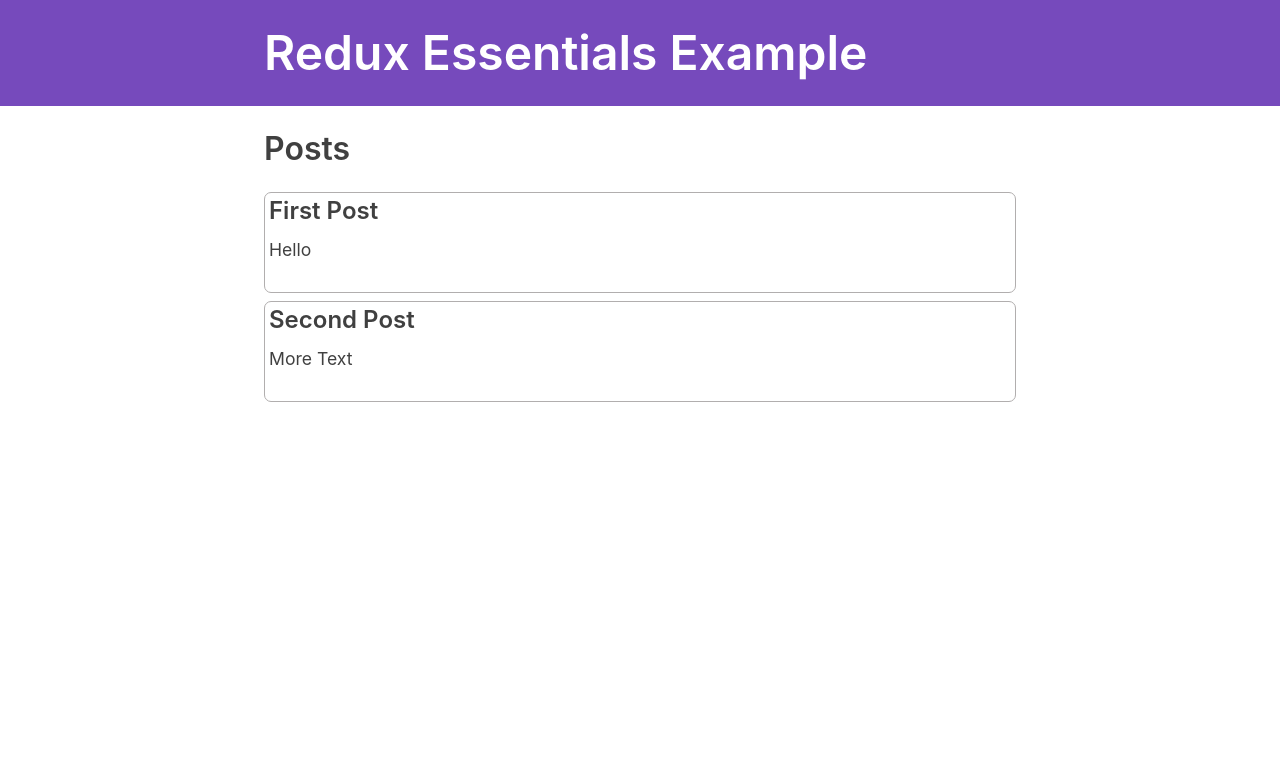
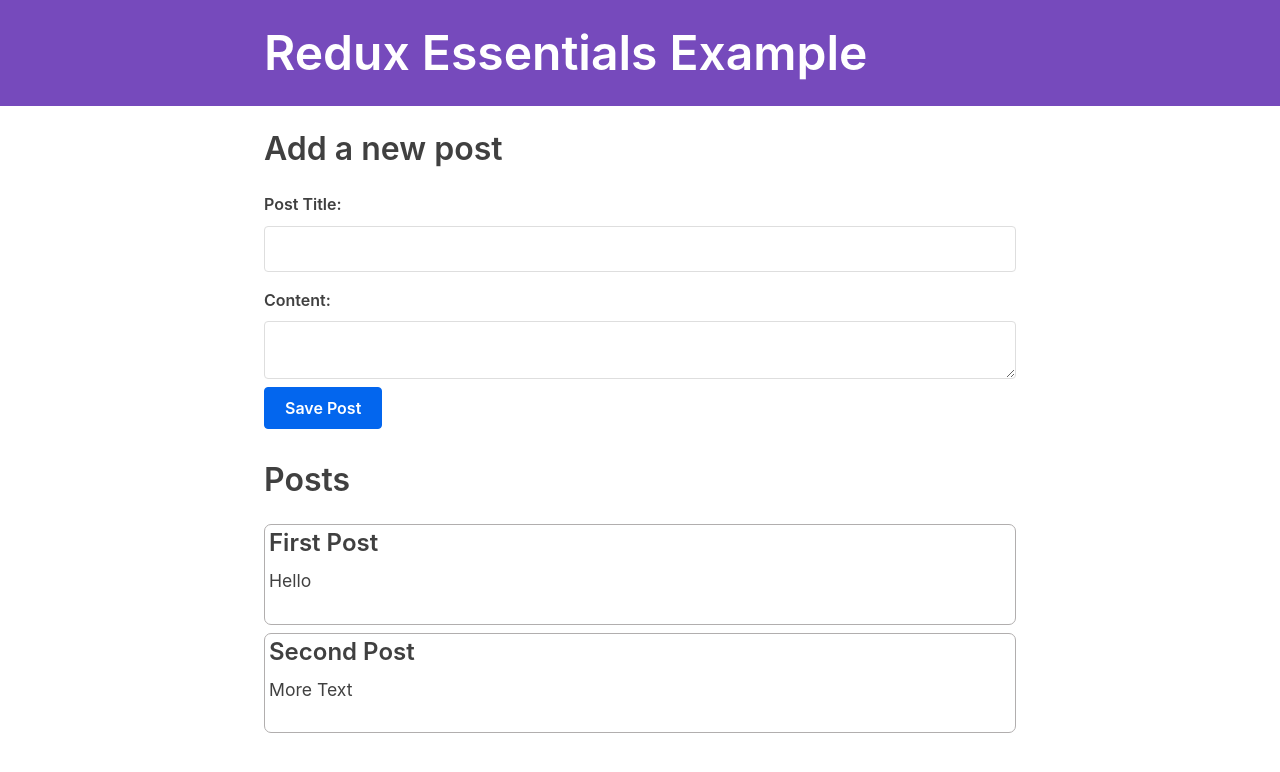
Before and after one commit to NajeebArif/redux-toolkit-gs, a React (Create React App) app: page / in a window 1280 px wide. Shown: the top 772 px of the page. Built offline with nearby package versions, Linux system fonts and the light colour scheme; what @mswjs/data, mock-socket, txtgen would draw is missing.

Commit message:
Add new Posts

```diff
--- a/src/App.js
+++ b/src/App.js
@@ -8,6 +8,7 @@
 
 import { Navbar } from './app/Navbar'
 import PostsList from './features/posts/PostsList'
+import { AddPostForm } from './features/posts/AddPostForm'
 
 function App() {
   return (
@@ -20,6 +21,7 @@
             path="/"
             render={() => (
               <>
+                <AddPostForm />
                 <PostsList />
               </>
             )}
--- /dev/null
+++ b/src/features/posts/AddPostForm.js
@@ -0,0 +1,47 @@
+import React, {useState} from 'react'
+import { postAdded } from './postsSlice';
+import { useDispatch } from 'react-redux';
+import { nanoid } from '@reduxjs/toolkit';
+
+export const AddPostForm = () => {
+
+    const [title, setTitle] = useState('');
+    const [content, setContent] = useState('');
+
+    const onTitleChanged = e => setTitle(e.target.value);
+    const onContentChanged = e => setContent(e.target.value);
+
+    const dispatch = useDispatch();
+
+    const onSavePostClicked = () =>{
+        if(title && content){
+            dispatch(postAdded({id:nanoid(), title, content}));
+            setTitle('');
+            setContent('');
+        }
+    }
+
+  return (
+    <section>
+        <h2>Add a new post</h2>
+        <form>
+        <label htmlFor="postTitle">Post Title:</label>
+        <input
+          type="text"
+          id="postTitle"
+          name="postTitle"
+          value={title}
+          onChange={onTitleChanged}
+        />
+        <label htmlFor="postContent">Content:</label>
+        <textarea
+          id="postContent"
+          name="postContent"
+          value={content}
+          onChange={onContentChanged}
+        />
+        <button type="button" onClick={onSavePostClicked}>Save Post</button>
+      </form>
+    </section>
+  )
+}
--- a/src/features/posts/postsSlice.js
+++ b/src/features/posts/postsSlice.js
@@ -8,7 +8,13 @@
 const postSlice = createSlice({
     name: 'posts',
     initialState,
-    reducers: {}
+    reducers: {
+        postAdded(state, action){
+            state.push(action.payload);
+        }
+    }
 });
 
+export const { postAdded } = postSlice.actions;
+
 export default postSlice.reducer;
```
